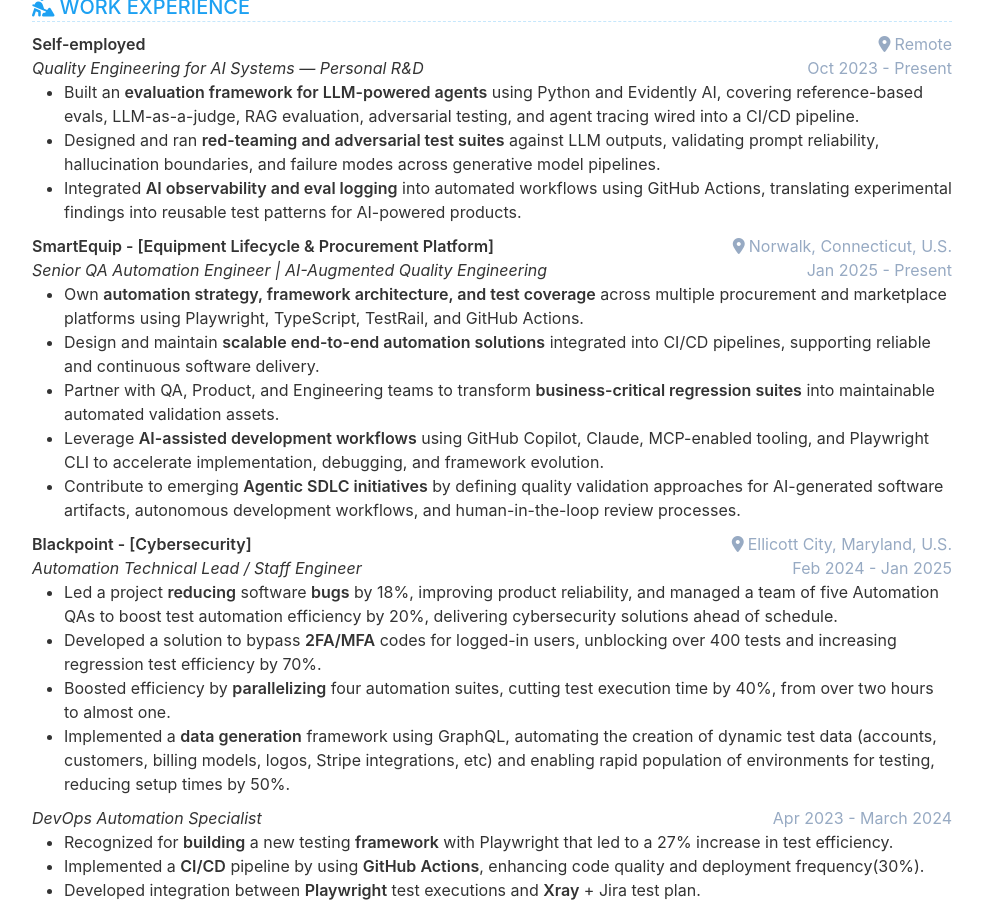
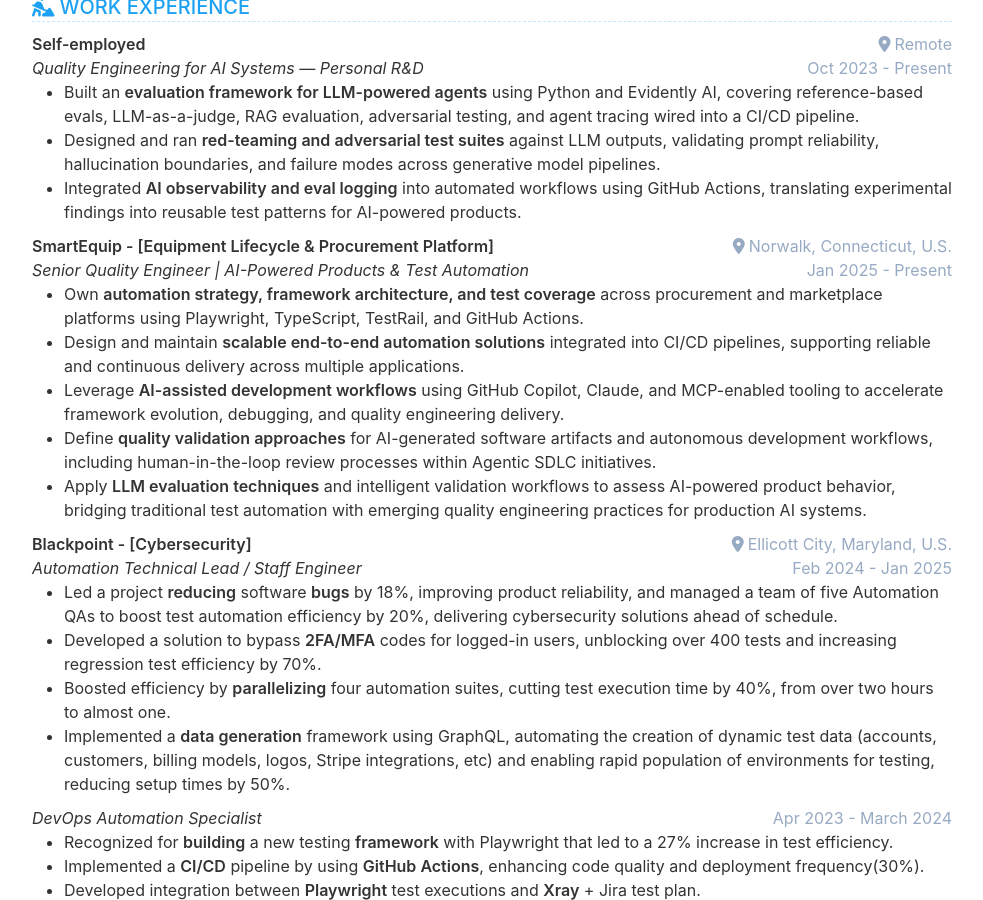
Before and after one commit to cvera08/full-resume, a Jekyll site: the page built from index.html, in a window 1280 px wide and 900 px high, scrolled down 2371 px. Shown: the whole window, without its empty margins (148-1131 px from the left). Built offline with Jekyll 4.4.1, drawn with Linux system fonts in a browser that asks for light colours.

Commit message:
feat(cv): align SmartEquip role and bullets with Tier 3 positioning

```diff
--- a/_data/data.yml
+++ b/_data/data.yml
@@ -131,14 +131,14 @@ experience:
         - Integrated **AI observability and eval logging** into automated workflows using GitHub Actions, translating experimental findings into reusable test patterns for AI-powered products.
     - company: SmartEquip - [Equipment Lifecycle & Procurement Platform]
       date: Jan 2025 - Present
-      role: Senior QA Automation Engineer | AI-Augmented Quality Engineering
+      role: Senior Quality Engineer | AI-Powered Products & Test Automation
       location: Norwalk, Connecticut, U.S.
       description: |
-        - Own **automation strategy, framework architecture, and test coverage** across multiple procurement and marketplace platforms using Playwright, TypeScript, TestRail, and GitHub Actions.
-        - Design and maintain **scalable end-to-end automation solutions** integrated into CI/CD pipelines, supporting reliable and continuous software delivery.
-        - Partner with QA, Product, and Engineering teams to transform **business-critical regression suites** into maintainable automated validation assets.
-        - Leverage **AI-assisted development workflows** using GitHub Copilot, Claude, MCP-enabled tooling, and Playwright CLI to accelerate implementation, debugging, and framework evolution.
-        - Contribute to emerging **Agentic SDLC initiatives** by defining quality validation approaches for AI-generated software artifacts, autonomous development workflows, and human-in-the-loop review processes.
+        - Own **automation strategy, framework architecture, and test coverage** across procurement and marketplace platforms using Playwright, TypeScript, TestRail, and GitHub Actions.
+        - Design and maintain **scalable end-to-end automation solutions** integrated into CI/CD pipelines, supporting reliable and continuous delivery across multiple applications.
+        - Leverage **AI-assisted development workflows** using GitHub Copilot, Claude, and MCP-enabled tooling to accelerate framework evolution, debugging, and quality engineering delivery.
+        - Define **quality validation approaches** for AI-generated software artifacts and autonomous development workflows, including human-in-the-loop review processes within Agentic SDLC initiatives.
+        - Apply **LLM evaluation techniques** and intelligent validation workflows to assess AI-powered product behavior, bridging traditional test automation with emerging quality engineering practices for production AI systems.
     - company: Blackpoint - [Cybersecurity]
       date: Feb 2024 - Jan 2025
       role: Automation Technical Lead / Staff Engineer
```
